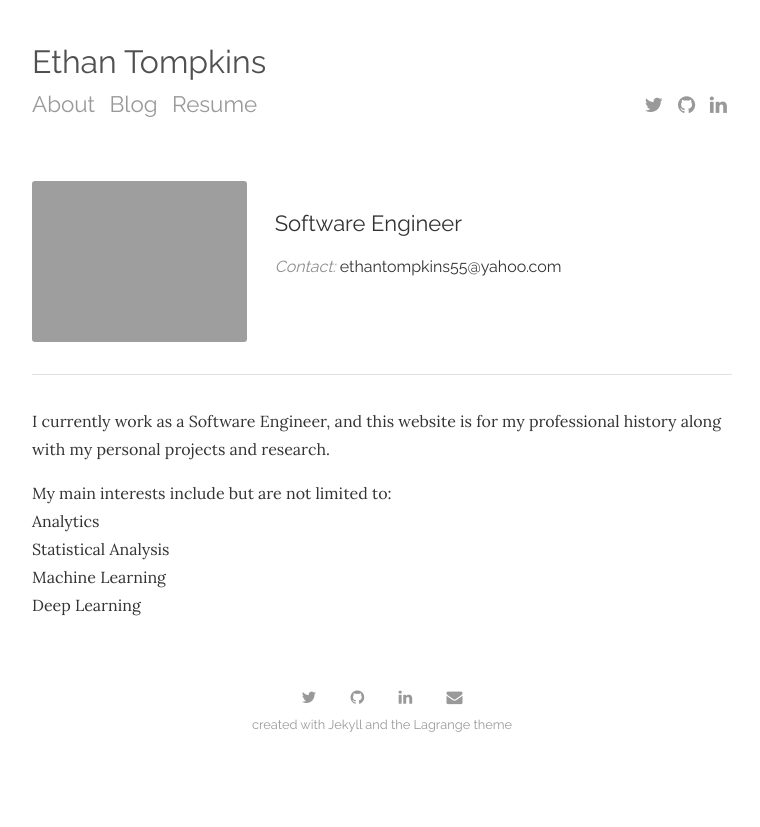
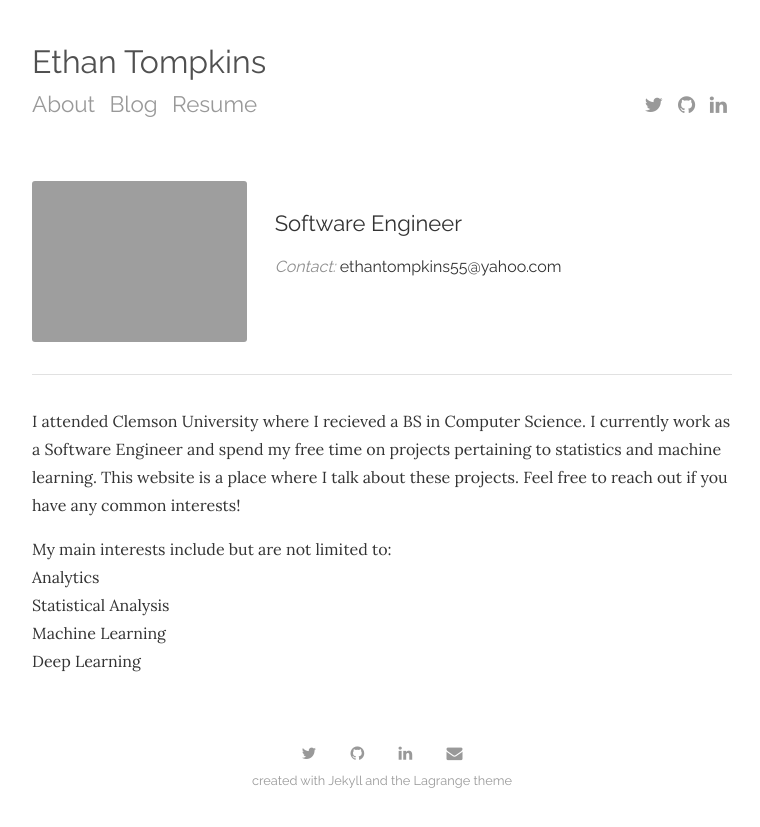
Before and after one commit to ethantompkins/ethantompkins.github.io, a Jekyll site: the page built from index.html, in a window 1280 px wide. Shown: the top 827 px of the page, without its empty margins (258-1018 px from the left). Built offline with Jekyll 4.4.1, drawn with Linux system fonts in a browser that asks for light colours; nearby versions of some CDN libraries; the list of posts is cut into pages by our own code.

Commit message:
updated about me

```diff
--- a/index.html
+++ b/index.html
@@ -19,8 +19,10 @@ title: About
 
 <hr>
 
-<p>I currently work as a Software Engineer, and this website is for my professional
-    history along with my personal projects and research.
+<p>I attended Clemson University where I recieved a BS in Computer Science.
+    I currently work as a Software Engineer and spend my free time on projects pertaining
+    to statistics and machine learning. This website is a place where I talk about these projects.
+    Feel free to reach out if you have any common interests!
 </p>
 <p>
     My main interests include but are not limited to:
```
